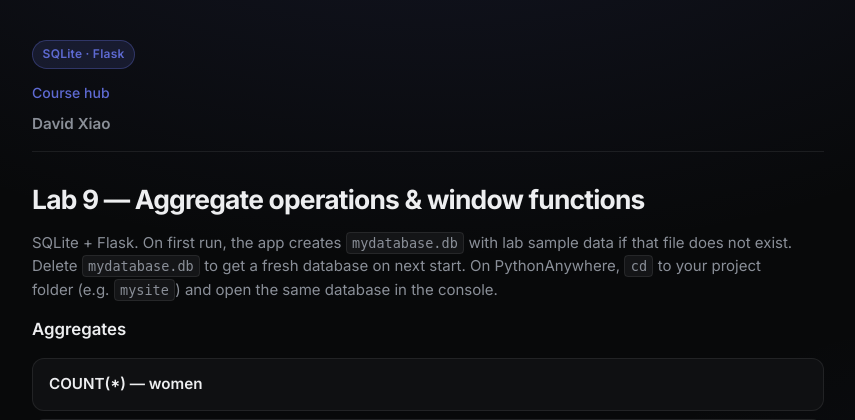
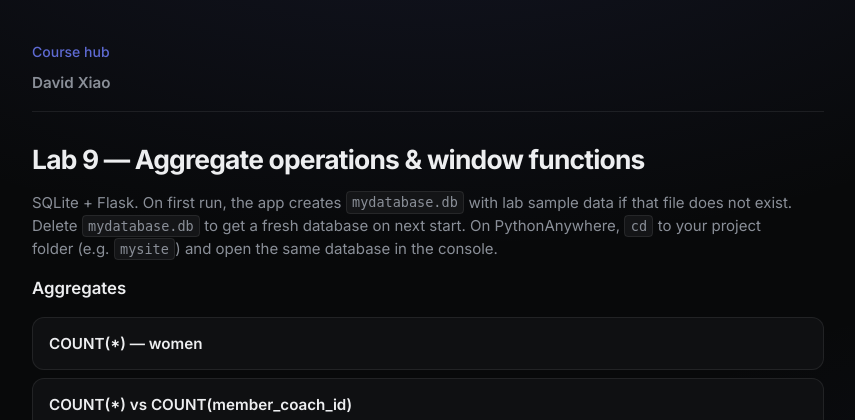
Before and after one commit to daveonthegit/jobtrax, a Flask app: page / in a window 1280 px wide. Shown: the top 420 px of the page, without its empty margins (212-1067 px from the left). Run offline with Flask 3, Linux system fonts and the light colour scheme.

Commit message:
fix(ui): remove SQLite/Flask badge pill from hub and labs

```diff
--- a/static/css/lab.css
+++ b/static/css/lab.css
@@ -55,20 +55,6 @@ body {
   margin-bottom: 2rem;
   padding-bottom: 1rem;
   border-bottom: 1px solid var(--lab-border);
-}
-
-.lab-badge {
-  display: inline-flex;
-  align-items: center;
-  padding: 0.25rem 0.6rem;
-  border-radius: 999px;
-  font-size: 0.75rem;
-  font-weight: 600;
-  letter-spacing: 0.02em;
-  color: var(--lab-accent);
-  background: var(--lab-accent-dim);
-  border: 1px solid rgba(94, 106, 210, 0.35);
-  margin: 0 0 0.75rem;
 }
 
 .lab-header-top {
--- a/templates/home.html
+++ b/templates/home.html
@@ -10,7 +10,6 @@
 <body>
     <div class="hub-wrap">
         <header class="hub-header">
-            <p class="hub-badge">SQLite · Flask</p>
             <h1 class="hub-title">395 Course hub</h1>
             <p class="hub-author">David Xiao</p>
             <p class="hub-lead">Choose a lab or <strong>JobTrax</strong>. Each area uses its own app, templates, and database under its folder.</p>
--- a/templates/index.html
+++ b/templates/index.html
@@ -9,7 +9,6 @@
 <body>
     <div class="hub-wrap">
         <header class="hub-header">
-            <p class="hub-badge">SQLite · Flask</p>
             <h1 class="hub-title">395 Course hub</h1>
             <p class="hub-author">David Xiao</p>
             <p class="hub-lead">Choose a lab or <strong>JobTrax</strong>. Each area uses its own app, templates, and database under its folder.</p>
--- a/templates/lab_base.html
+++ b/templates/lab_base.html
@@ -10,7 +10,6 @@
 <body>
   <div class="lab-wrap">
     <header class="lab-header">
-      <p class="lab-badge">SQLite · Flask</p>
       <div class="lab-header-top">
         <a href="{{ url_for('index') }}" class="lab-back">Course hub</a>
       </div>
```
Also changed, not shown: docs/design-system.md (+3 -5 lines), static/css/hub.css (+0 -16 lines).
